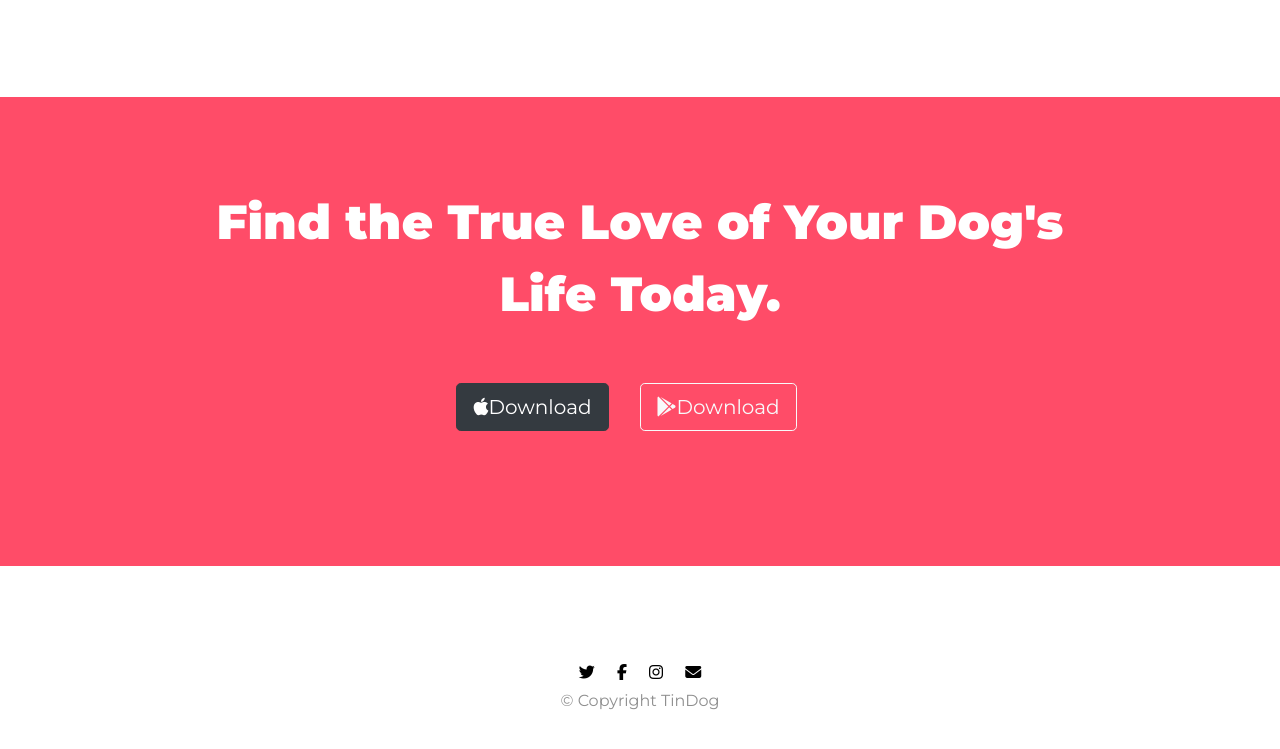
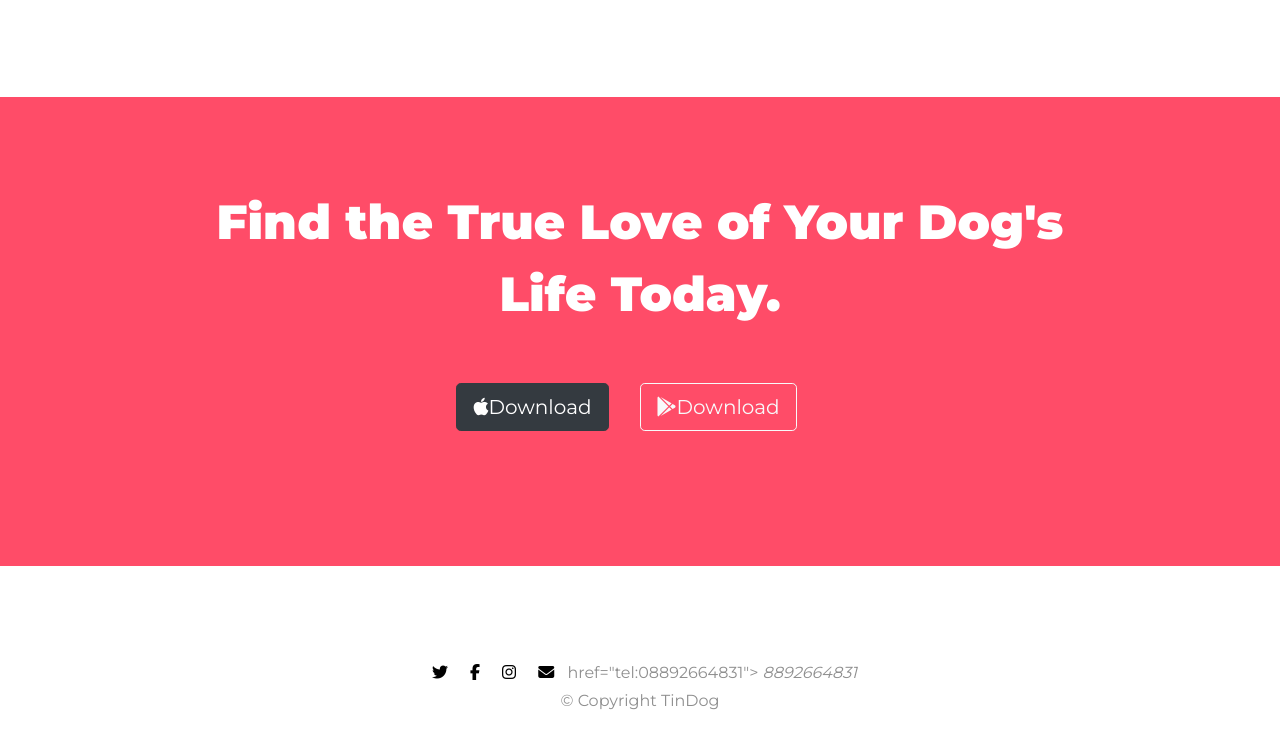
Before and after one commit to Akhil007r/Responsive-Bootstrap-sampleWork, a plain HTML site: page index.html in a window 1280 px wide. Shown: the part 2455-3204 px from the top of the page. Drawn offline with nearby package versions, Linux system fonts and the light colour scheme.

Commit message:
Update index.html

```diff
--- a/index.html
+++ b/index.html
@@ -222,6 +222,9 @@
       <i class="fa-brands fa-facebook-f download-bt"></i>
       <i class="fa-brands fa-instagram download-bt"></i>
       <i class="fa-solid fa-envelope download-bt"></i>
+      <a> href="tel:08892664831">
+        <i>8892664831</i>
+    </a>
     </div>
     <p>© Copyright TinDog</p>
 
```
